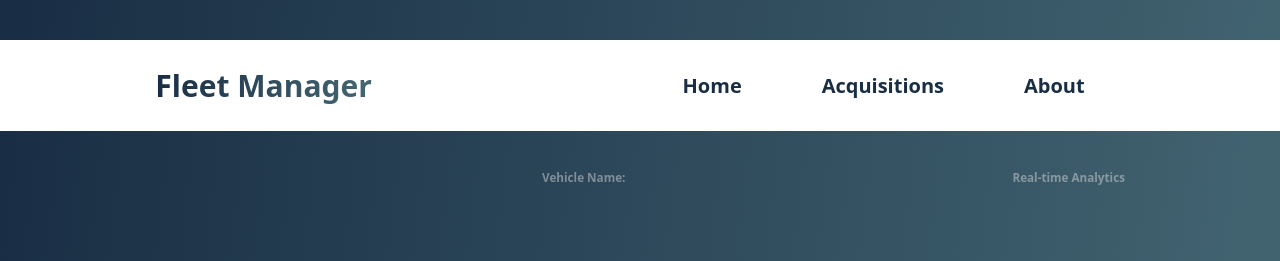
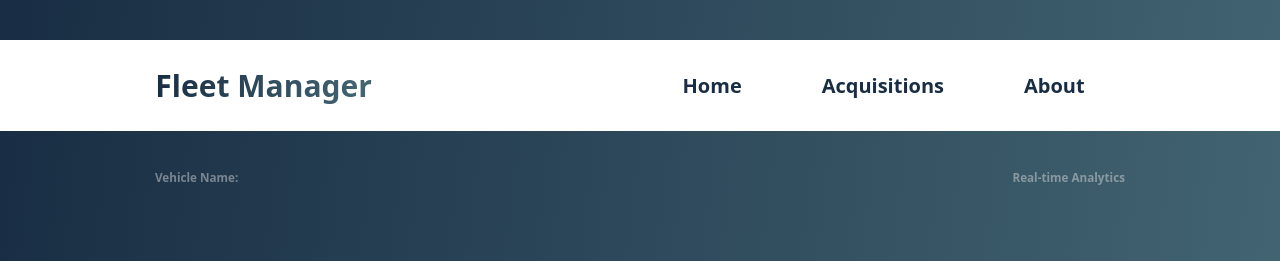
Before and after one commit to JIMOHMA/fleetsimulation, a React (Vite) app: page /#/vehicle/1 in a window 1280 px wide. Shown: the top 261 px of the page. Built offline with nearby package versions, Linux system fonts and the light colour scheme; no server answers.

Commit message:
Minor bug fix on vehicle analytics page

```diff
--- a/src/pages/Vehicle.jsx
+++ b/src/pages/Vehicle.jsx
@@ -9,6 +9,7 @@ import TirePressure from '../components/TirePressure';
 import Driver from '../components/Driver';
 import Maintenance from '../components/Maintenance';
 import Header from '../components/Header';
+// const BACKEND_URL = process.env.REACT_APP_API_URL
 
 import io from 'socket.io-client';
 // const socket = io.connect("http://localhost:3001")
@@ -36,8 +37,8 @@ function Vehicle() {
       <Header></Header>
       <section className='more-vehicle'>
         <div className="identification-info">
+          <h3>Vehicle Name: {vName}</h3>
           <h2>{cName}</h2>
-          <h3>Vehicle Name: {vName}</h3>
           <h3>Real-time Analytics</h3>
         </div>
         <div className='full-analytics'>
```
